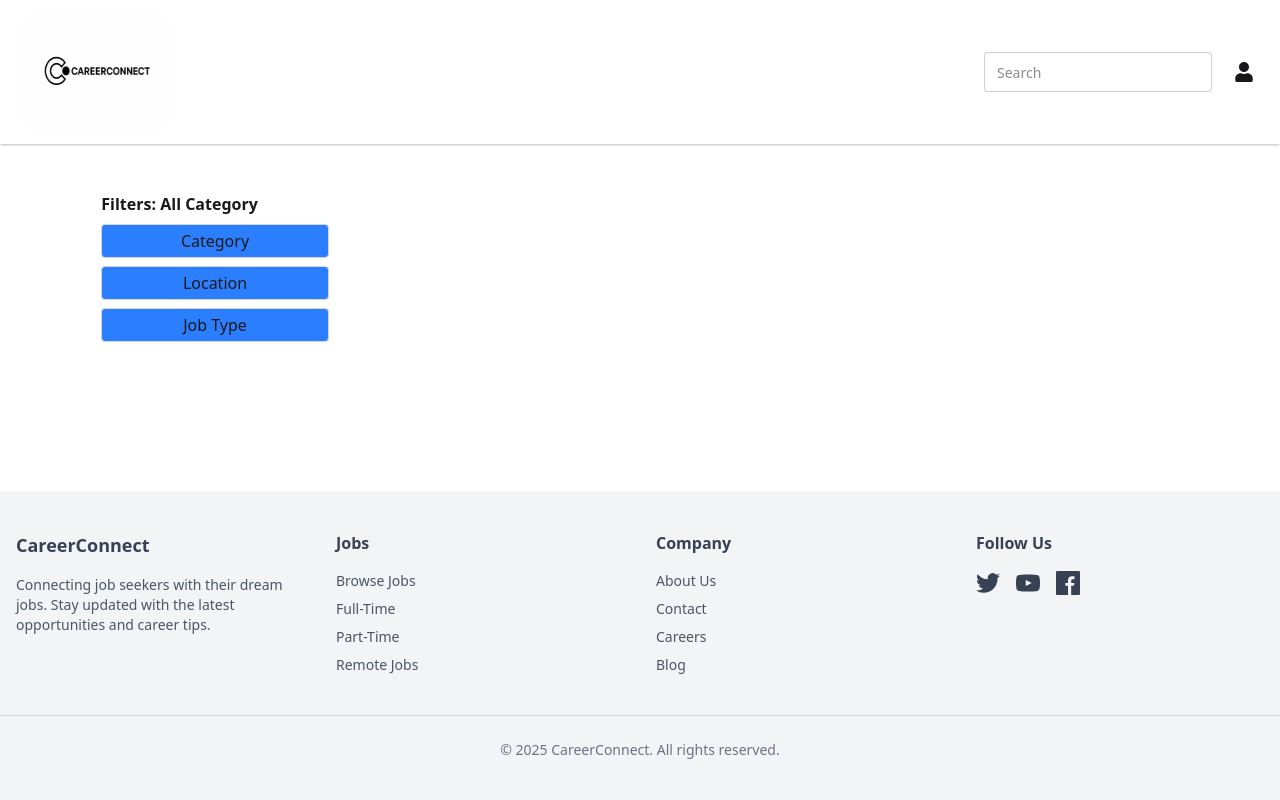
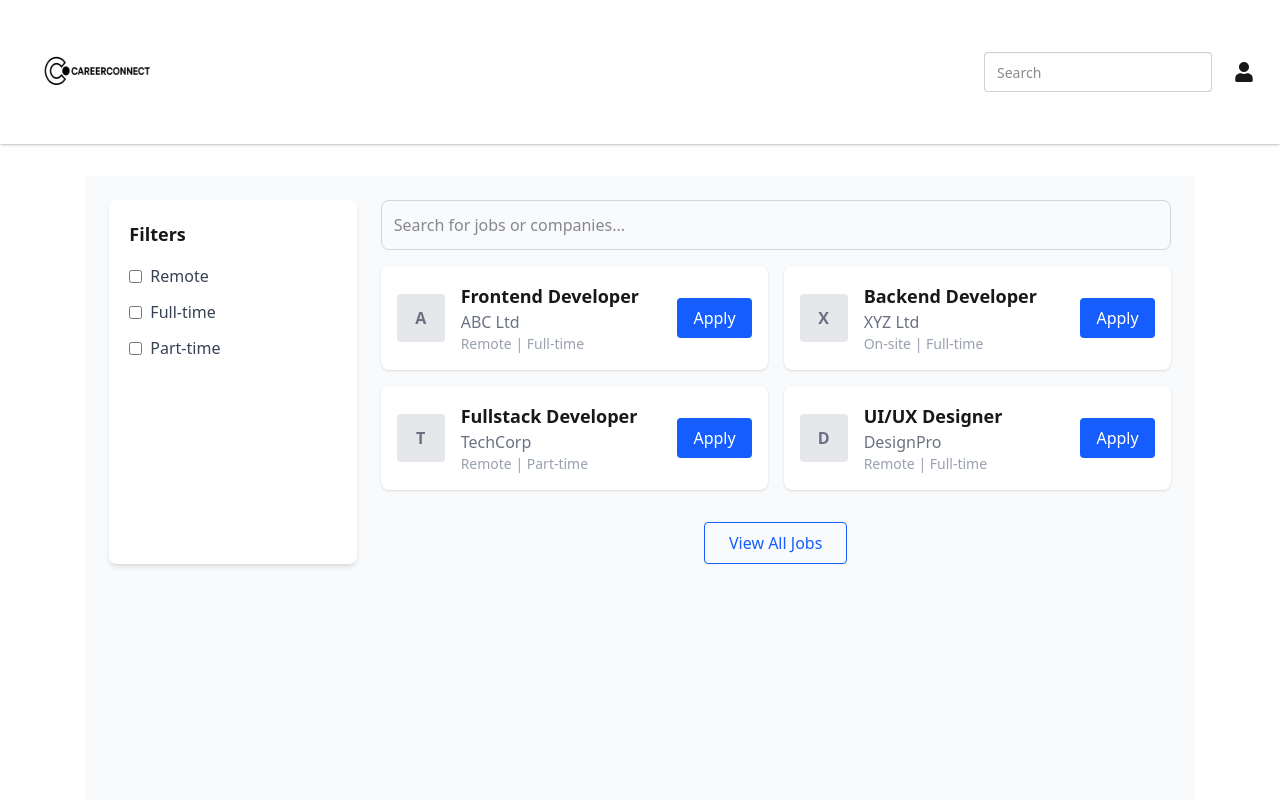
Before and after one commit to MH-liton-360/career-connect-client-server, a React (Vite) app: page / in a window 1280 px wide. Shown: the top 800 px of the page. Built offline with nearby package versions, Linux system fonts and the light colour scheme; no server answers.

Commit message:
Landing page done

```diff
--- a/src/layouts/MainLayout.jsx
+++ b/src/layouts/MainLayout.jsx
@@ -1,7 +1,8 @@
 import { Outlet } from "react-router-dom";
-import FilterSidebar from "../components/FilterSidebar";
+// import FilterSidebar from "../components/FilterSidebar";
 import Footer from "../components/Footer";
 import Navbar from "../components/Navbar";
+import LandingPage from "../pages/LandingPage";
 
 const MainLayout = () => {
     return (
@@ -12,16 +13,9 @@ const MainLayout = () => {
             </header>
 
             {/* Main Content */}
-            <main className="flex-grow w-11/12 mx-auto p-4 md:p-8 grid grid-cols-1 md:grid-cols-12 gap-6">
-                {/* Sidebar */}
-                <aside className="hidden md:block md:col-span-3">
-                    <FilterSidebar />
-                </aside>
-
-                {/* Dynamic page content */}
-                <section className="col-span-1 md:col-span-9">
-                    <Outlet />
-                </section>
+            <main className="flex-grow w-11/12 mx-auto p-4 md:p-8">
+                <LandingPage />
+                <Outlet />
             </main>
 
             {/* Footer */}
--- a/src/pages/LandingPage.jsx
+++ b/src/pages/LandingPage.jsx
@@ -1,8 +1,130 @@
+// LandingPage.jsx
+import React, { useState } from "react";
+
+// Sample job data with type for filtering
+const jobs = [
+    { id: 1, title: "Frontend Developer", company: "ABC Ltd", location: "Remote", type: "Full-time" },
+    { id: 2, title: "Backend Developer", company: "XYZ Ltd", location: "On-site", type: "Full-time" },
+    { id: 3, title: "Fullstack Developer", company: "TechCorp", location: "Remote", type: "Part-time" },
+    { id: 4, title: "UI/UX Designer", company: "DesignPro", location: "Remote", type: "Full-time" },
+];
 
 const LandingPage = () => {
+    const [searchTerm, setSearchTerm] = useState("");
+    const [filters, setFilters] = useState({
+        remote: false,
+        fullTime: false,
+        partTime: false,
+    });
+
+    const handleFilterChange = (key) => {
+        setFilters((prev) => ({ ...prev, [key]: !prev[key] }));
+    };
+
+    const filteredJobs = jobs.filter((job) => {
+        const matchesSearch =
+            job.title.toLowerCase().includes(searchTerm.toLowerCase()) ||
+            job.company.toLowerCase().includes(searchTerm.toLowerCase());
+
+        const matchesFilters =
+            (!filters.remote || job.location.toLowerCase() === "remote") &&
+            (!filters.fullTime || job.type === "Full-time") &&
+            (!filters.partTime || job.type === "Part-time");
+
+        return matchesSearch && matchesFilters;
+    });
+
     return (
-        <div>
+        <div className="min-h-screen bg-gray-50">
+            <main className="max-w-7xl mx-auto p-4 md:p-6 grid md:grid-cols-12 gap-6">
 
+                {/* Sidebar */}
+                <aside className="md:col-span-3 bg-white p-5 rounded-lg shadow-md sticky top-6 max-h-screen overflow-auto">
+                    <h3 className="text-lg font-semibold mb-4">Filters</h3>
+                    <div className="space-y-3 text-gray-700">
+                        <label className="flex items-center space-x-2">
+                            <input
+                                type="checkbox"
+                                checked={filters.remote}
+                                onChange={() => handleFilterChange("remote")}
+                            />
+                            <span>Remote</span>
+                        </label>
+                        <label className="flex items-center space-x-2">
+                            <input
+                                type="checkbox"
+                                checked={filters.fullTime}
+                                onChange={() => handleFilterChange("fullTime")}
+                            />
+                            <span>Full-time</span>
+                        </label>
+                        <label className="flex items-center space-x-2">
+                            <input
+                                type="checkbox"
+                                checked={filters.partTime}
+                                onChange={() => handleFilterChange("partTime")}
+                            />
+                            <span>Part-time</span>
+                        </label>
+                    </div>
+                </aside>
+
+                {/* Jobs Section */}
+                <section className="md:col-span-9 flex flex-col gap-4 w-full">
+                    {/* Search Bar */}
+                    <input
+                        type="text"
+                        placeholder="Search for jobs or companies..."
+                        value={searchTerm}
+                        onChange={(e) => setSearchTerm(e.target.value)}
+                        className="w-full p-3 border border-gray-300 rounded-lg focus:outline-none focus:ring-2 focus:ring-blue-500"
+                    />
+
+                    {/* Job Cards Grid */}
+                    <div className="grid grid-cols-1 sm:grid-cols-2 gap-4 w-full">
+                        {filteredJobs.length > 0 ? (
+                            filteredJobs.map((job) => (
+                                <div
+                                    key={job.id}
+                                    className="flex justify-between items-center p-4 bg-white rounded-lg shadow hover:shadow-lg transition"
+                                >
+                                    <div className="flex items-center gap-4">
+                                        {/* Company logo placeholder */}
+                                        <div className="w-12 h-12 bg-gray-200 rounded flex items-center justify-center text-gray-500 font-semibold">
+                                            {job.company[0]}
+                                        </div>
+                                        <div>
+                                            <h4 className="text-lg font-semibold">{job.title}</h4>
+                                            <p className="text-gray-500">{job.company}</p>
+                                            <p className="text-gray-400 text-sm">
+                                                {job.location} | {job.type}
+                                            </p>
+                                        </div>
+                                    </div>
+                                    <button className="px-4 py-2 bg-blue-600 text-white rounded hover:bg-blue-700 transition">
+                                        Apply
+                                    </button>
+                                </div>
+                            ))
+                        ) : (
+                            <p className="text-gray-500 text-center py-4">No jobs found.</p>
+                        )}
+                    </div>
+
+                    {/* View All Button */}
+                    <div className="text-center mt-4">
+                        <button
+                            onClick={() =>
+                                setFilters({ remote: false, fullTime: false, partTime: false }) ||
+                                setSearchTerm("")
+                            }
+                            className="px-6 py-2 border border-blue-600 text-blue-600 rounded hover:bg-blue-50 transition"
+                        >
+                            View All Jobs
+                        </button>
+                    </div>
+                </section>
+            </main>
         </div>
     );
 };
--- a/src/routes/router.jsx
+++ b/src/routes/router.jsx
@@ -11,6 +11,10 @@ const router = createBrowserRouter([
         path: "/",
         element: <MainLayout></MainLayout>,
         children: [
+            // {
+            //     path: "landingPage",
+            //     element: <LandingPage></LandingPage>
+            // },
             {
                 path: "jobcard",
                 element: <JobCard></JobCard>
```
